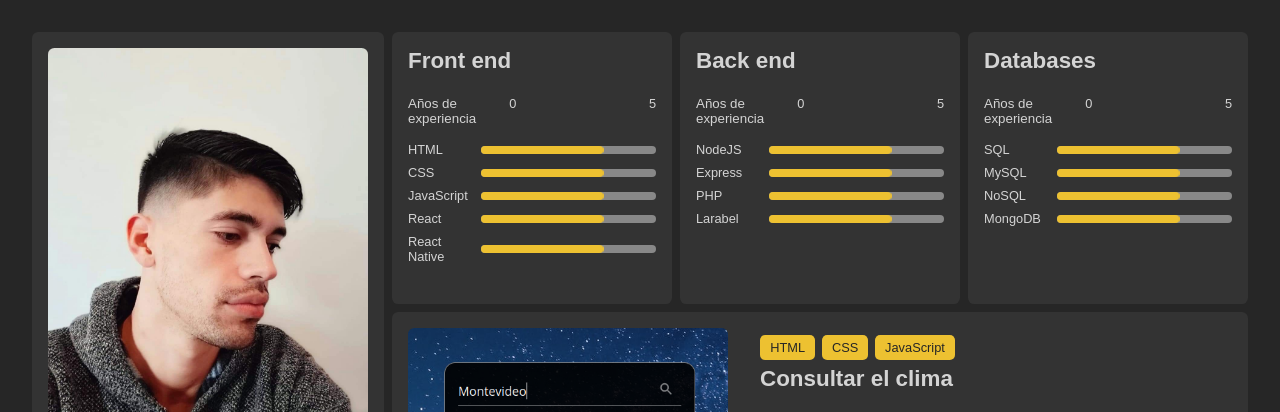
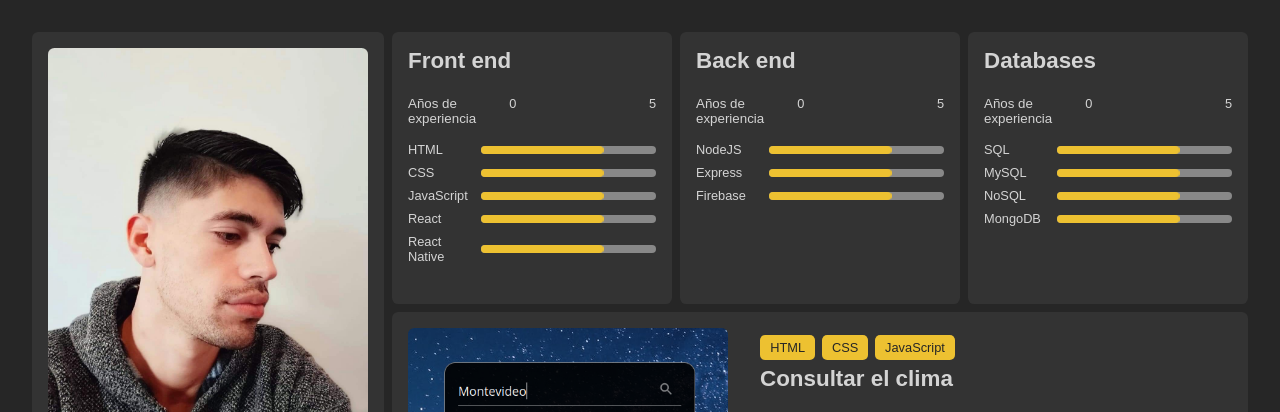
Before and after one commit to briangarrel/brian-garrel-portfolio, a plain HTML site: page index.html in a window 1280 px wide. Shown: the top 412 px of the page. Drawn offline with Linux system fonts and the light colour scheme.

Commit message:
Update index.html

```diff
--- a/index.html
+++ b/index.html
@@ -145,11 +145,7 @@
                 <div class="skills__bar skills__bar--70"></div>
               </div>
               <div class="skills__item">
-                <p class="skills__tech">PHP</p>
-                <div class="skills__bar skills__bar--70"></div>
-              </div>
-              <div class="skills__item">
-                <p class="skills__tech">Larabel</p>
+                <p class="skills__tech">Firebase</p>
                 <div class="skills__bar skills__bar--70"></div>
               </div>
             </div>
```
